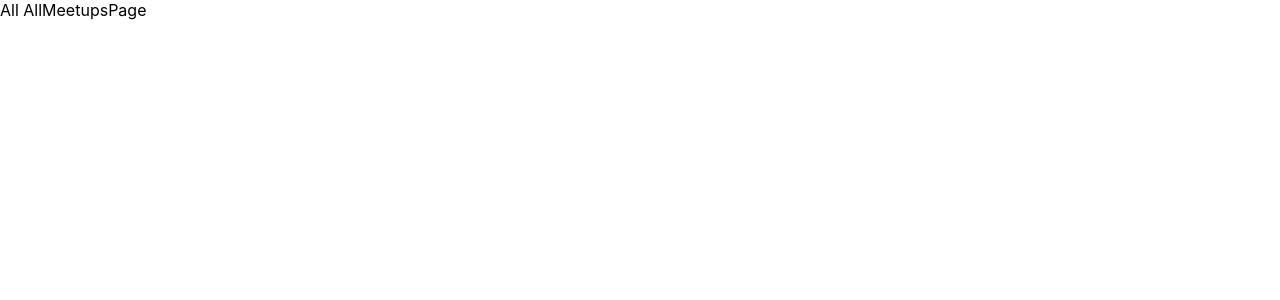
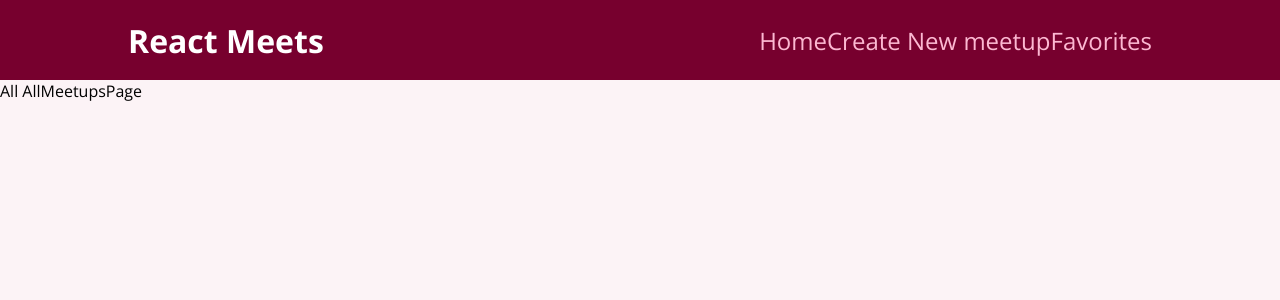
Before and after one commit to therreth/routing, a React (Create React App) app: page / in a window 1280 px wide. Shown: the top 300 px of the page. Built offline with nearby package versions, Linux system fonts and the light colour scheme.

Commit message:
36. Scoping component modules with css

```diff
--- a/src/App.js
+++ b/src/App.js
@@ -2,11 +2,13 @@ import { Route, Switch } from "react-router-dom";
 import AllMeetupsPage from "./pages/AllMeetups";
 import FavoritesPage from "./pages/Favorites";
 import NewMeetupsPage from "./pages/NewMeetups";
+import MainNavigation from "./components/layout/MainNavigation";
 function App() {
   return (
     <div className="App">
+      <MainNavigation></MainNavigation>
       <Switch>
-        <Route path="/">
+        <Route path="/" exact>
           <AllMeetupsPage></AllMeetupsPage>
         </Route>
         <Route path="/new-meetup">
--- /dev/null
+++ b/src/components/layout/MainNavigation.js
@@ -0,0 +1,21 @@
+import { Link } from "react-router-dom";
+import classes from "./MainNavigation.module.css";
+
+function MainNavigation() {
+  return (
+    <header className={classes.header}>
+      <div className={classes.logo}>React Meets</div>
+      <nav>
+        <ul>
+          <li>
+            <Link to="/">Home</Link>
+            <Link to="/new-meetup">Create New meetup</Link>
+            <Link to="/favorites">Favorites</Link>
+          </li>
+        </ul>
+      </nav>
+    </header>
+  );
+}
+
+export default MainNavigation;
--- /dev/null
+++ b/src/components/layout/MainNavigation.module.css
@@ -0,0 +1,47 @@
+.header {
+  width: 100%;
+  height: 5rem;
+  display: flex;
+  align-items: center;
+  justify-content: space-between;
+  background-color: #77002e;
+  padding: 0 10%;
+}
+
+.logo {
+  font-size: 2rem;
+  color: white;
+  font-weight: bold;
+}
+
+.header ul {
+  list-style: none;
+  margin: 0;
+  padding: 0;
+  display: flex;
+  align-items: baseline;
+}
+
+.header li {
+  margin-left: 3rem;
+}
+
+.header a {
+  text-decoration: none;
+  font-size: 1.5rem;
+  color: #fcb8d2;
+}
+
+.header a:hover,
+.header a:active,
+.header a.active {
+  color: white;
+}
+
+.badge {
+  background-color: #cc2062;
+  color: white;
+  border-radius: 12px;
+  padding: 0 1rem;
+  margin-left: 0.5rem;
+}
--- a/src/index.css
+++ b/src/index.css
@@ -1,13 +1,21 @@
-body {
-  margin: 0;
-  font-family: -apple-system, BlinkMacSystemFont, 'Segoe UI', 'Roboto', 'Oxygen',
-    'Ubuntu', 'Cantarell', 'Fira Sans', 'Droid Sans', 'Helvetica Neue',
-    sans-serif;
-  -webkit-font-smoothing: antialiased;
-  -moz-osx-font-smoothing: grayscale;
+@import url("https://fonts.googleapis.com/css2?family=Open+Sans:wght@400;700&display=swap");
+
+* {
+  box-sizing: border-box;
 }
 
-code {
-  font-family: source-code-pro, Menlo, Monaco, Consolas, 'Courier New',
-    monospace;
+body {
+  font-family: "Open Sans", sans-serif;
+  margin: 0;
+  background-color: #fcf3f6;
 }
+
+h1 {
+  font-size: 2.5rem;
+  color: #2c292b;
+}
+
+h2 {
+  font-size: 1.5rem;
+  color: #2c292b;
+}
```
